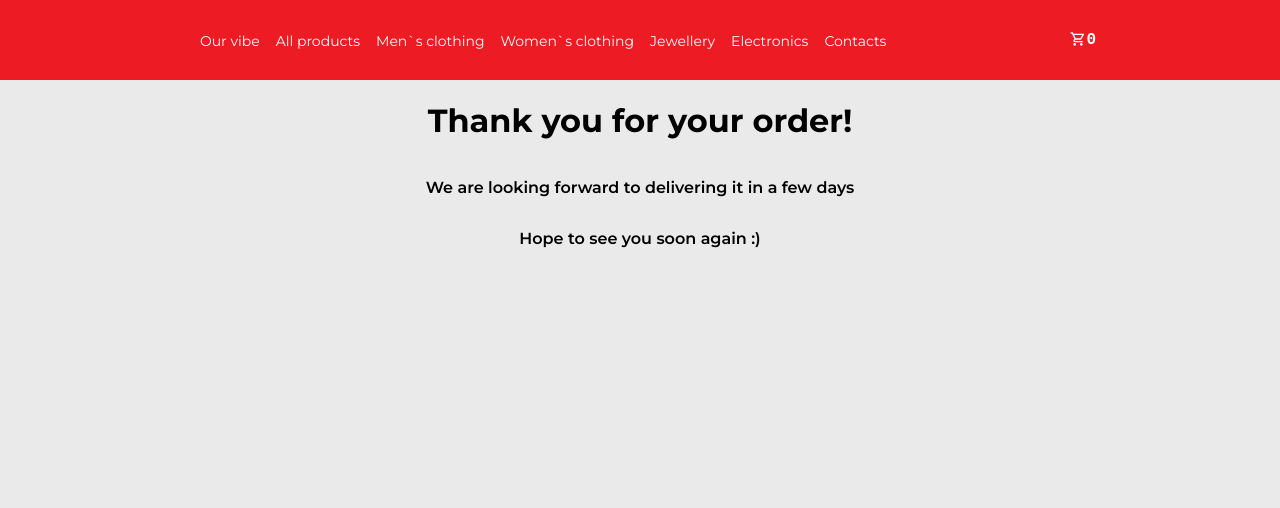
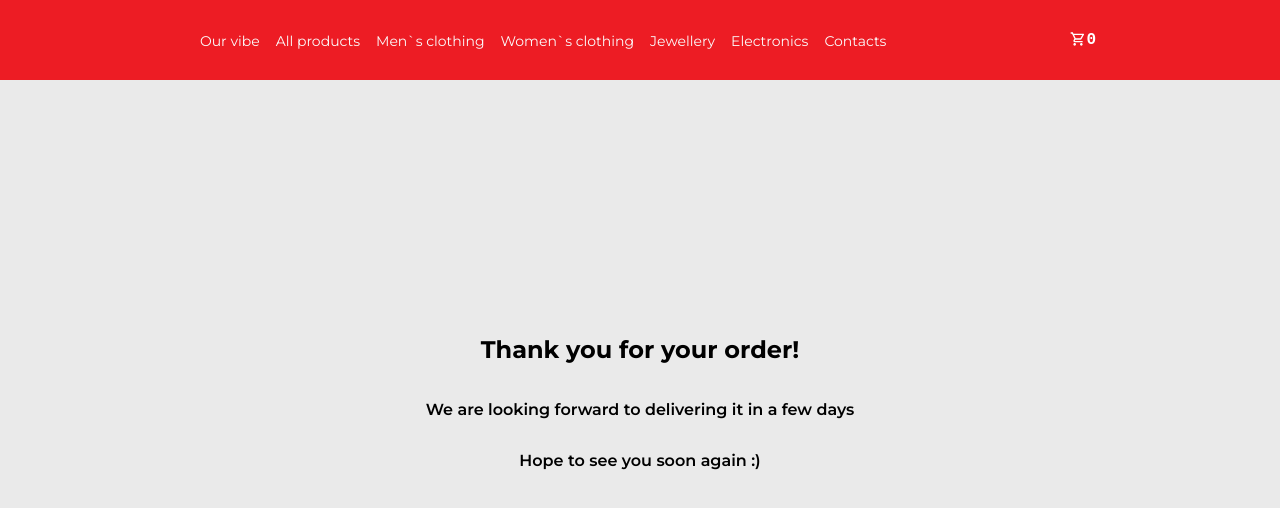
Before and after one commit to Sergii-Osedchuk/store, a React (Create React App) app: page /final in a window 1280 px wide. Shown: the top 508 px of the page. Built offline with nearby package versions, Linux system fonts and the light colour scheme.

Commit message:
centered text if final page

```diff
--- a/src/pages/Final.jsx
+++ b/src/pages/Final.jsx
@@ -3,7 +3,7 @@
 const Final = () => {
   return (
     <div className={styles.container}>
-      <h1>Thank you for your order!</h1>
+      <h2>Thank you for your order!</h2>
       <p>We are looking forward to delivering it in a few days</p>
       <p>Hope to see you soon again :)</p>
     </div>
--- a/src/pages/Final.module.css
+++ b/src/pages/Final.module.css
@@ -1,10 +1,10 @@
 .container {
   display: flex;
+  position: absolute;
   flex-direction: column;
-  justify-content: center;
-  align-items: center;
   text-align: center;
-  margin-top: 5em;
   font-weight: 600;
-  padding: 0 1rem;
+  transform: translate(-50%, -50%);
+  top: 50%;
+  left: 50%;
 }
```
